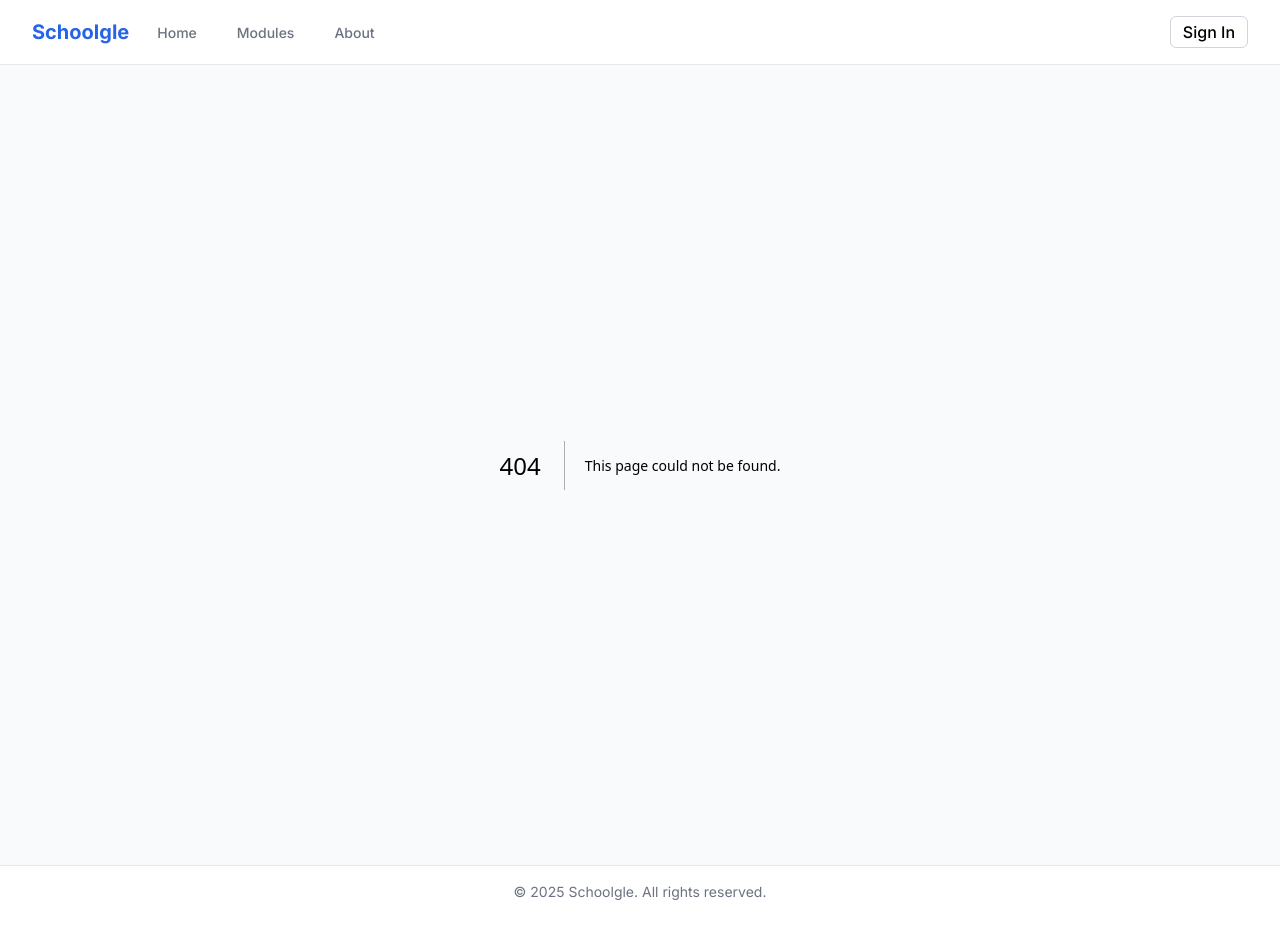
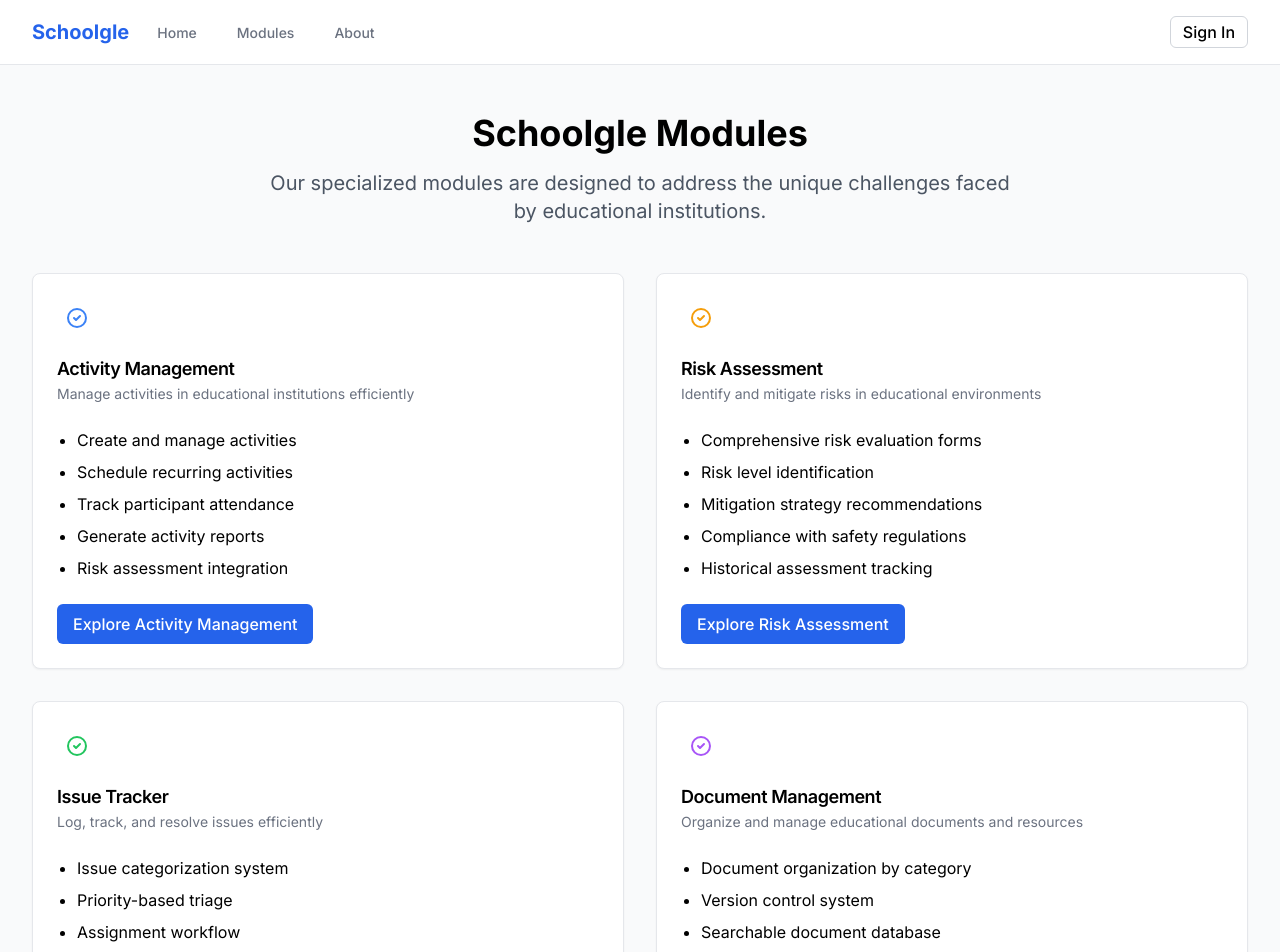
Before and after one commit to DSumm18/schoolgle-app-2025, a Next.js app: page /modules in a window 1280 px wide. Before the commit this address had no page. Shown: the top 952 px of the page. Before the commit the page ends 918 px from the top, so only its background shows below. Built offline with nearby package versions, Linux system fonts and the light colour scheme.

Commit message:
Add Modules page

```diff
--- /dev/null
+++ b/src/app/modules/page.tsx
@@ -0,0 +1,127 @@
+import { Button } from "@/components/ui/button";
+import { Card, CardContent, CardDescription, CardFooter, CardHeader, CardTitle } from "@/components/ui/card";
+import Link from "next/link";
+
+const modules = [
+  {
+    id: "activity-management",
+    title: "Activity Management",
+    description: "Manage activities in educational institutions efficiently",
+    features: [
+      "Create and manage activities",
+      "Schedule recurring activities",
+      "Track participant attendance",
+      "Generate activity reports",
+      "Risk assessment integration"
+    ],
+    ctaText: "Explore Activity Management",
+    bgColor: "bg-blue-50 dark:bg-blue-900/20",
+    iconColor: "text-blue-500"
+  },
+  {
+    id: "risk-assessment",
+    title: "Risk Assessment",
+    description: "Identify and mitigate risks in educational environments",
+    features: [
+      "Comprehensive risk evaluation forms",
+      "Risk level identification",
+      "Mitigation strategy recommendations",
+      "Compliance with safety regulations",
+      "Historical assessment tracking"
+    ],
+    ctaText: "Explore Risk Assessment",
+    bgColor: "bg-amber-50 dark:bg-amber-900/20",
+    iconColor: "text-amber-500"
+  },
+  {
+    id: "issue-tracker",
+    title: "Issue Tracker",
+    description: "Log, track, and resolve issues efficiently",
+    features: [
+      "Issue categorization system",
+      "Priority-based triage",
+      "Assignment workflow",
+      "Resolution tracking",
+      "Reporting and analytics"
+    ],
+    ctaText: "Explore Issue Tracker",
+    bgColor: "bg-green-50 dark:bg-green-900/20",
+    iconColor: "text-green-500"
+  },
+  {
+    id: "document-management",
+    title: "Document Management",
+    description: "Organize and manage educational documents and resources",
+    features: [
+      "Document organization by category",
+      "Version control system",
+      "Searchable document database",
+      "Access control settings",
+      "Integration with other modules"
+    ],
+    ctaText: "Explore Document Management",
+    bgColor: "bg-purple-50 dark:bg-purple-900/20",
+    iconColor: "text-purple-500"
+  }
+];
+
+export default function ModulesPage() {
+  return (
+    <div className="container max-w-7xl mx-auto py-12 px-4 sm:px-6 lg:px-8">
+      <div className="text-center mb-12">
+        <h1 className="text-4xl font-bold mb-4">Schoolgle Modules</h1>
+        <p className="text-xl text-gray-600 dark:text-gray-400 max-w-3xl mx-auto">
+          Our specialized modules are designed to address the unique challenges faced by educational institutions.
+        </p>
+      </div>
+
+      <div className="grid grid-cols-1 md:grid-cols-2 gap-8">
+        {modules.map((module) => (
+          <Card key={module.id} className={`border ${module.bgColor} hover:shadow-lg transition-shadow`}>
+            <CardHeader>
+              <div className={`w-10 h-10 rounded-full ${module.iconColor} flex items-center justify-center mb-4`}>
+                <svg
+                  xmlns="http://www.w3.org/2000/svg"
+                  fill="none"
+                  viewBox="0 0 24 24"
+                  stroke="currentColor"
+                  className="w-6 h-6"
+                >
+                  <path
+                    strokeLinecap="round"
+                    strokeLinejoin="round"
+                    strokeWidth={2}
+                    d="M9 12l2 2 4-4m6 2a9 9 0 11-18 0 9 9 0 0118 0z"
+                  />
+                </svg>
+              </div>
+              <CardTitle>{module.title}</CardTitle>
+              <CardDescription>{module.description}</CardDescription>
+            </CardHeader>
+            <CardContent>
+              <ul className="list-disc pl-5 space-y-2">
+                {module.features.map((feature, idx) => (
+                  <li key={idx}>{feature}</li>
+                ))}
+              </ul>
+            </CardContent>
+            <CardFooter>
+              <Link href={`/modules/${module.id}`} passHref>
+                <Button className="w-full">{module.ctaText}</Button>
+              </Link>
+            </CardFooter>
+          </Card>
+        ))}
+      </div>
+
+      <div className="mt-16 text-center">
+        <h2 className="text-2xl font-semibold mb-4">Need a Custom Module?</h2>
+        <p className="mb-6 text-gray-600 dark:text-gray-400 max-w-2xl mx-auto">
+          We understand that every educational institution has unique requirements.
+          Contact us to discuss how we can create a custom module tailored to your specific needs.
+        </p>
+        <Button size="lg">Contact Our Team</Button>
+      </div>
+    </div>
+  );
+}
```
